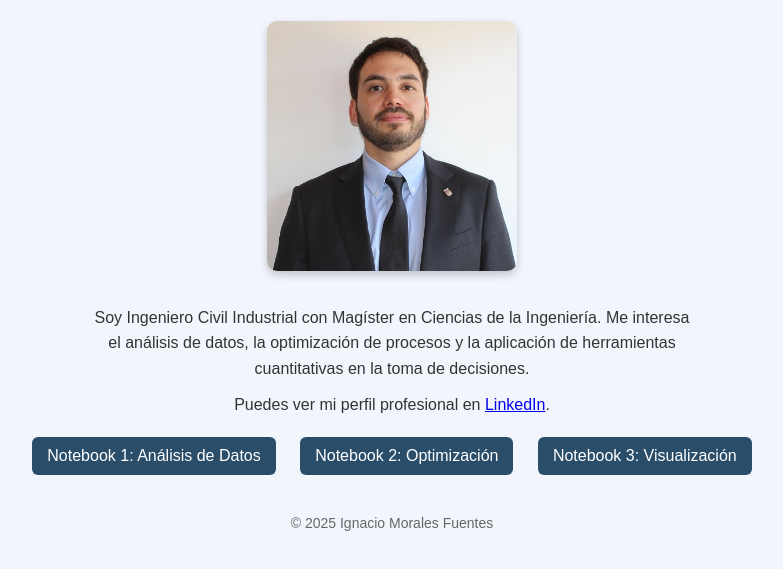
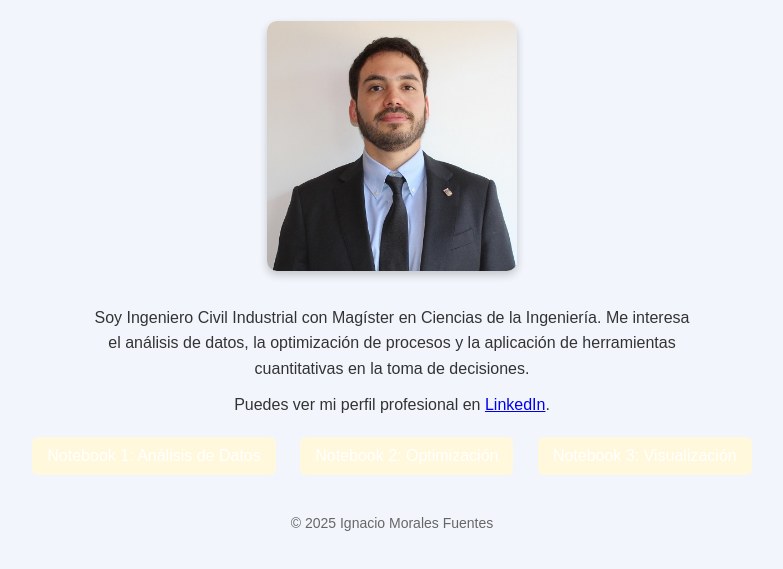
Before and after one commit to imoralesf/imoralesf.github.io, a plain HTML site: page index.html in a window 1280 px wide. Shown: the part 119-688 px from the top of the page, without its empty margins (248-1031 px from the left). Drawn offline with Linux system fonts and the light colour scheme.

Commit message:
Change background color of links to #FFF8DC

```diff
--- a/index.html
+++ b/index.html
@@ -36,7 +36,7 @@
       display: inline-block;
       margin: 10px;
       padding: 10px 15px;
-      background-color: #2a4d69;
+      background-color: #FFF8DC;
       color: white;
       text-decoration: none;
       border-radius: 6px;
```
